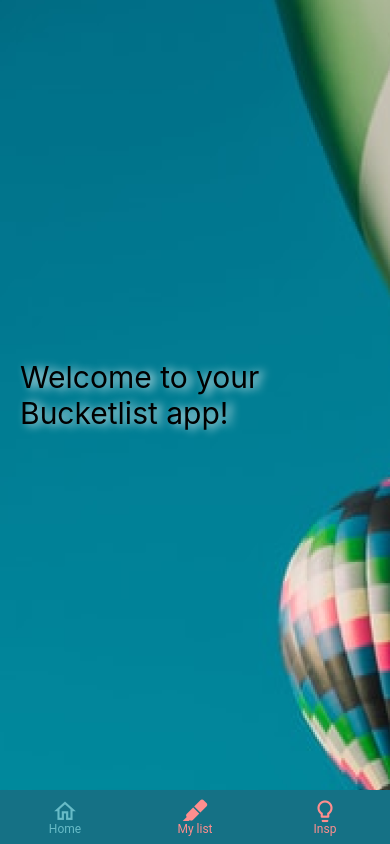
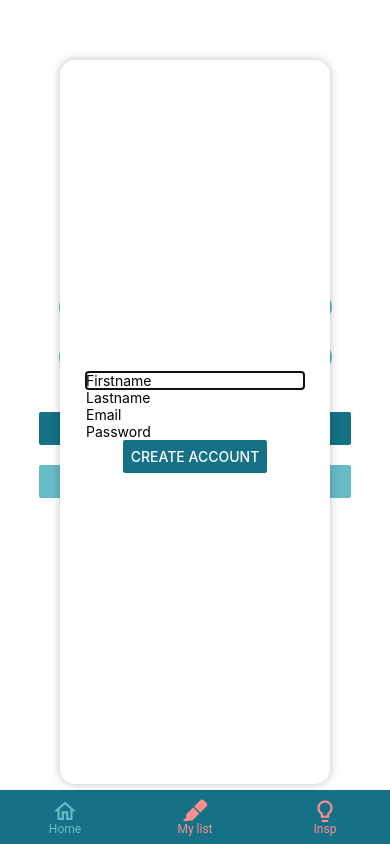
Before and after one commit to Siia87/Examanesarbete-Bucketlist-App, a React Native app: screen /Home in a window 390 px wide. Built offline with nearby package versions, Linux system fonts and the light colour scheme.

Commit message:
Added login page ande started on registerpage.

```diff
--- a/App.js
+++ b/App.js
@@ -5,7 +5,8 @@ import { createMaterialBottomTabNavigator } from '@react-navigation/material-bot
 
 import Inspiration from './views/Inspiration'
 import Bucketlist from './views/Bucketlist'
-import Home from './views/Home'
+//import Home from './views/Home'
+import Start from './views/Start'
 
 
 const Tab = createMaterialBottomTabNavigator();
@@ -27,7 +28,7 @@ export default function App() {
         activeColor="#67BBC7"
         inactiveColor="#FF8E8E">
 
-        <Tab.Screen name="Home" component={Home}
+        <Tab.Screen name="Home" component={Start}
           options={{
             tabBarLabel: 'Home',
             tabBarIcon: ({ color }) => (
--- /dev/null
+++ b/components/Register.js
@@ -0,0 +1,80 @@
+import React, { useState } from 'react'
+import { Button, StyleSheet, View, TextInput, Text, Modal } from 'react-native';
+
+
+export default function Register(show, onRegister) {
+  const [firstname, setFirstname] = useState('')
+  const [lastname, setLastname] = useState('')
+  const [email, setEmail] = useState('')
+  const [password, setPassword] = useState('')
+
+  function addAccount() {
+    console.log('skapat konto')
+    set
+  }
+  return (
+
+    <Modal
+      transparent={true}
+      animationType="fade"
+      visible={show}
+    >
+      <View style={styles.input}>
+        <View style={styles.inuptView}>
+          <TextInput
+            style={styles.TextInput}
+            placeholder='Firstname'
+            onChangeText={(firstname) => setFirstname(firstname)}
+          />
+        </View>
+        <View style={styles.inuptView}>
+          <TextInput
+            style={styles.TextInput}
+            placeholder='Lastname'
+            onChangeText={(lastname) => setLastname(lastname)}
+          />
+        </View>
+        <View style={styles.inuptView}>
+          <TextInput
+            style={styles.TextInput}
+            placeholder='Email'
+            onChangeText={(email) => setEmail(email)}
+          />
+        </View>
+        <View style={styles.inuptView}>
+          <TextInput
+            style={styles.TextInput}
+            placeholder='Password'
+            secureTextEntry={true}
+            onChangeText={(password) => setPassword(password)}
+          />
+        </View>
+
+
+
+        <Button
+          color='#157185'
+          title='Create account'
+          onPress={() => { addAccount(), onRegister('') }}
+        />
+
+      </View>
+    </Modal>
+
+  )
+}
+const styles = StyleSheet.create({
+  input: {
+    alignItems: 'center',
+    backgroundColor: "white",
+    borderRadius: 15,
+    elevation: 4,
+    flex: 1,
+    justifyContent: 'center',
+    margin: 60,
+    padding: 35,
+    shadowColor: "black",
+    shadowOpacity: 0.25,
+    shadowRadius: 10,
+  }
+})
--- a/views/Inspiration.js
+++ b/views/Inspiration.js
@@ -47,7 +47,6 @@ activity?type=${mypick}`)).data.activity)
         color='#157185'
         title="Go"
         onPress={() => inspiration(myPicker)} />
-
     </View>
 
   )
--- /dev/null
+++ b/views/Start.js
@@ -0,0 +1,78 @@
+import React, { useState } from 'react';
+import { View, Button, StyleSheet, TextInput } from 'react-native'
+import Register from '../components/Register';
+//import { Button } from 'react-native-paper';
+export default function Start() {
+  const [email, setEmail] = useState('')
+  const [password, setPassword] = useState('')
+  //const [register, setRegister] = useState(false)
+  const [registerMode, setRegisterMode] = useState(false)
+
+  function login() {
+    console.log(email, password, registerMode)
+
+  }
+  const onRegister = task => {
+    if (task === '') {
+      setRegisterMode(false)
+    }
+  }
+  return (
+    <View style={styles.container}>
+
+      <Register show={setRegisterMode} onAdd={onRegister} />
+
+      <View style={styles.inuptView}>
+        <TextInput
+          style={styles.TextInput}
+          placeholder='Email'
+          onChangeText={(email) => setEmail(email)}
+        />
+      </View>
+      <View style={styles.inuptView}>
+        <TextInput
+          style={styles.TextInput}
+          placeholder='Password'
+          secureTextEntry={true}
+          onChangeText={(password) => setPassword(password)}
+        />
+      </View>
+      <View style={styles.button}>
+        <Button
+          style={styles.button}
+          color='#157185'
+          title="Login"
+          onPress={() => login()}
+        />
+      </View>
+      <View style={styles.button}>
+        <Button
+          color='#67BBC7'
+          title="Register"
+          onPress={() => setRegisterMode(true)}
+        />
+      </View>
+    </View>
+  )
+}
+
+const styles = StyleSheet.create({
+  container: {
+    alignItems: 'center',
+    backgroundColor: '#fff',
+    flex: 1,
+    justifyContent: 'center'
+  },
+  button: {
+    marginTop: 20,
+    width: '80%',
+  },
+  inuptView: {
+    backgroundColor: '#67BBC7',
+    borderRadius: 30,
+    marginBottom: 20,
+    height: 30,
+    width: '70%',
+    alignItems: 'center',
+  }
+})
```
